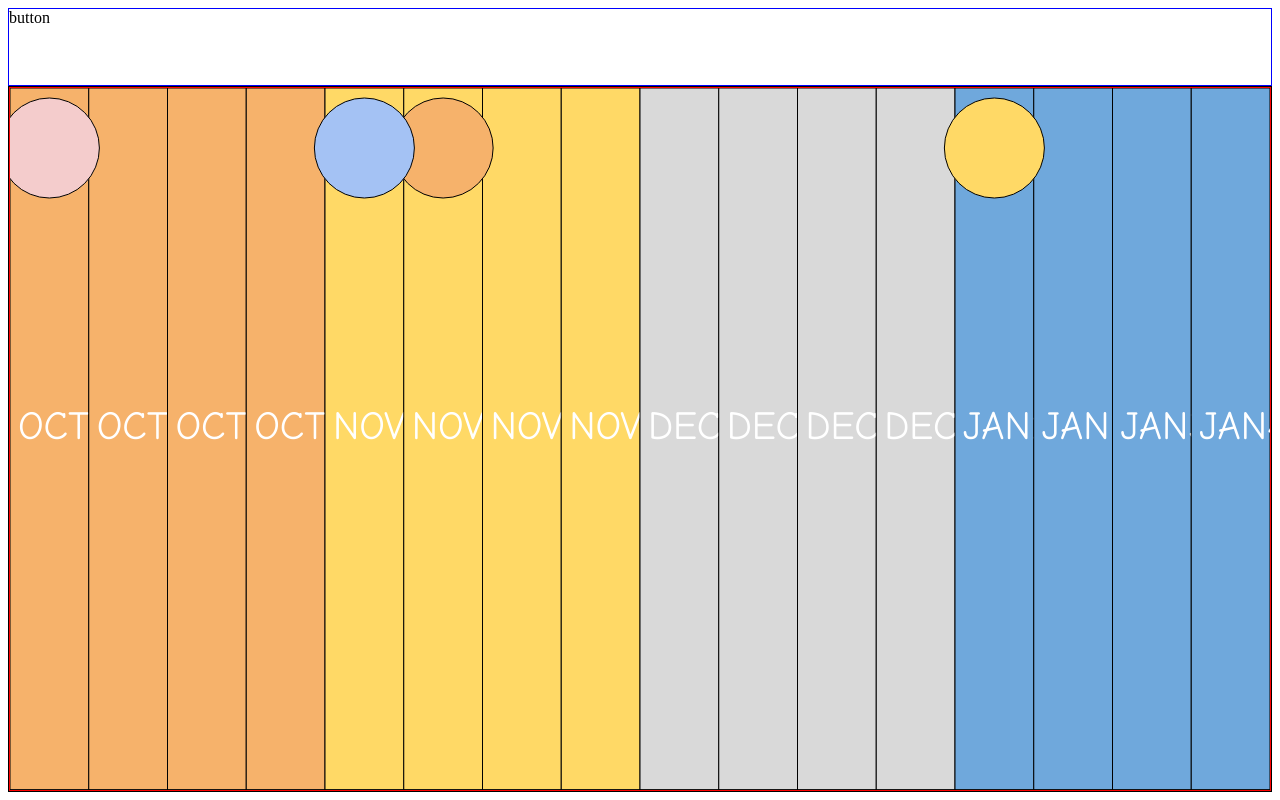
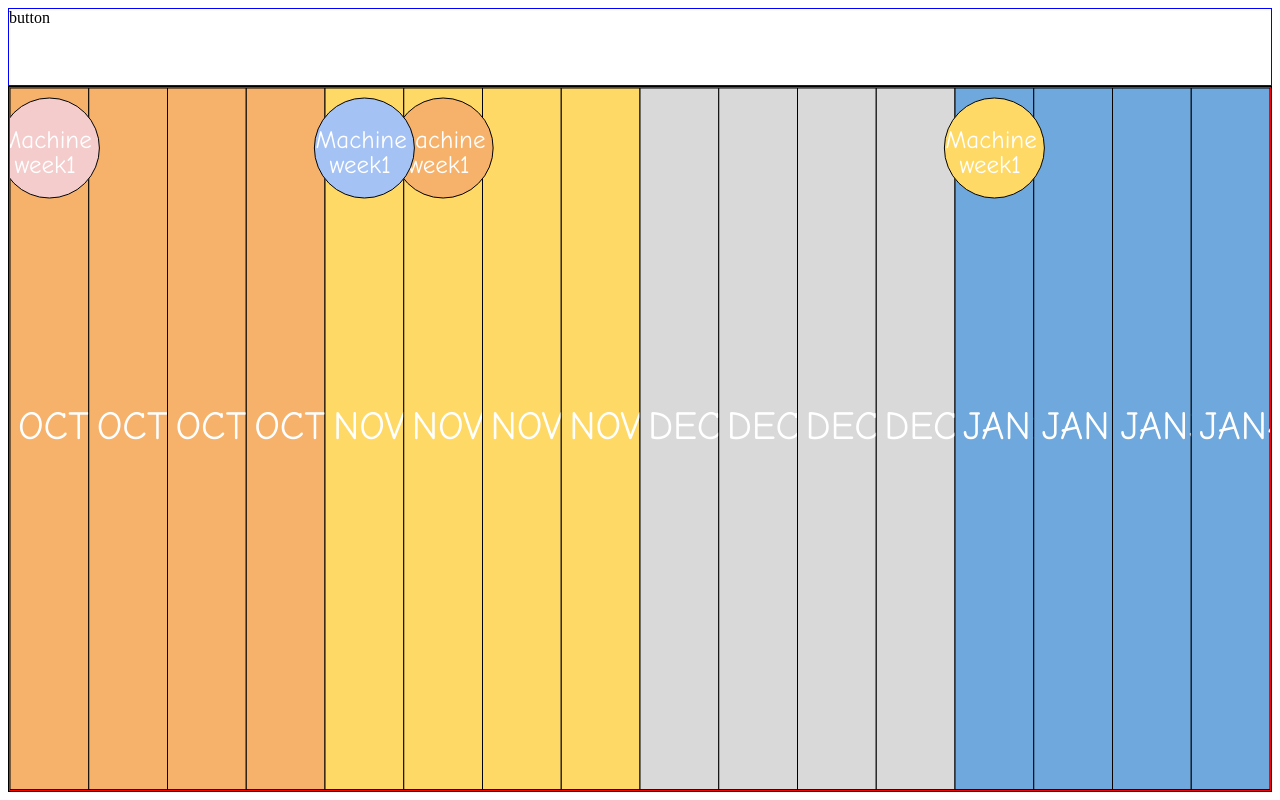
Before and after one commit to littlewhywhat/schedule, a plain HTML site: page index.html in a window 1280 px wide. Drawn offline with Linux system fonts and the light colour scheme.

Commit message:
added names and weeks to courses 	modified:   courses.json: added names, weeks; 	modified:   script.js: Course: added snapText, snapWeekText; 	modified:   stylesheet.css: main: cursor pointer

```diff
--- a/courses.json
+++ b/courses.json
@@ -2,21 +2,29 @@
 	{
 		"id":3,
 		"month":"nov2",
-		"color":"#f6b26b"
+		"color":"#f6b26b",
+		"name":"Machine",
+		"week":"week1"
 	},
 	{
 		"id":2,
 		"month":"jan1",
-		"color":"#ffd966"
+		"color":"#ffd966",
+		"name":"Machine",
+		"week":"week1"
 	},
 	{
 		"id":0,
 		"month":"nov1",
-		"color":"#a4c2f4"
+		"color":"#a4c2f4",
+		"name":"Machine",
+		"week":"week1"
 	},
 	{
 		"id":1,
 		"month":"oct1",
-		"color":"#f4cccc"
+		"color":"#f4cccc",
+		"name":"Machine",
+		"week":"week1"
 	}
 ]
--- a/script.js
+++ b/script.js
@@ -149,6 +149,8 @@ function Course(schedule, json) {
 	this.json = json;
 	var instance = this;
 	var snapElement;
+	var snapText;
+	var snapWeekText;
 	var month = schedule.months[json.month];
 	var drawer = drawer;
 	var drag = function() {
@@ -162,11 +164,19 @@ function Course(schedule, json) {
 			snapElement.attr({
 				transform: matrix.toTransformString()
 			});
+			snapText.attr({
+				transform: matrix.toTransformString()
+			});
+			snapWeekText.attr({
+				transform: matrix.toTransformString()
+			});
 		}, function() {
 			localMatrix = snapElement.transform().localMatrix;
 		}, function(event) {
 			month.remove(instance);
 			snapElement.remove();
+			snapText.remove();
+			snapWeekText.remove();
 			var newMonth = schedule.find(event.x, event.y);
 			drawer.draw(instance, newMonth.add(instance));
 			month = newMonth;
@@ -183,6 +193,20 @@ function Course(schedule, json) {
 			fill: json.color,
 			stroke: '#000',
 		});
+		snapText = snap.text(x - instance.COURSERADIUS + 1, y , json.name);
+		snapText.attr({
+			fontSize: 25,
+			fontFamily: 'Comic Sans MS',
+			fill: 'white'
+		});
+		snapWeekText = snap.text(x - instance.COURSERADIUS + 15, y + 25, json.week);
+		snapWeekText.attr({
+			fontSize: 25,
+			fontFamily: 'Comic Sans MS',
+			fill: 'white'
+		});
+
+		snapElement.after(snapText);
 		drag();
 	}
 
--- a/stylesheet.css
+++ b/stylesheet.css
@@ -30,4 +30,5 @@ body {
 	width: 100%;
 	height: 100%;
 	border: 1px solid red;
+	cursor: pointer;
 }
```
